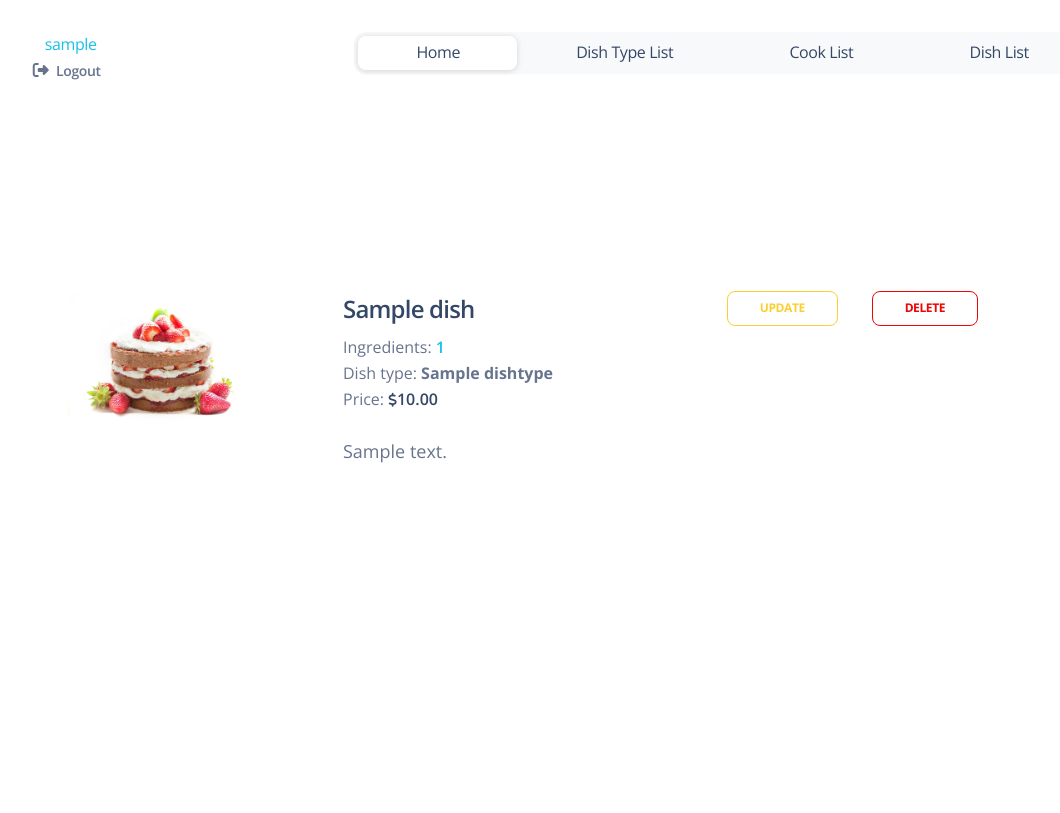
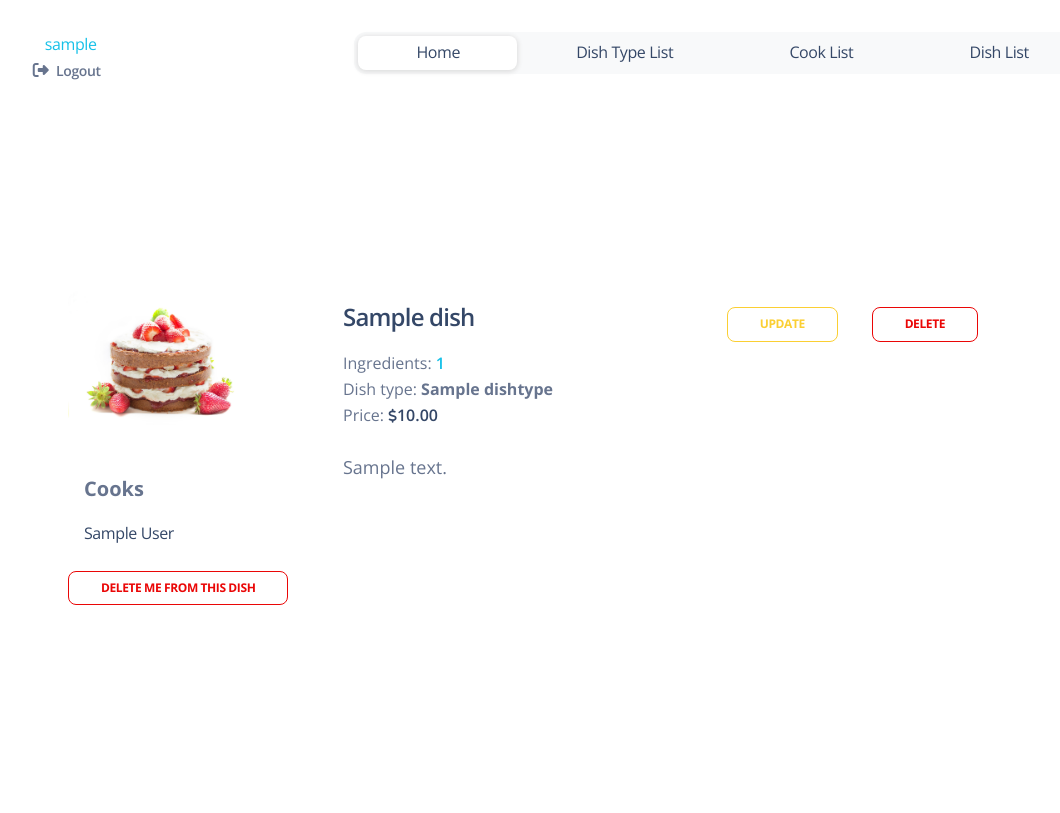
Before and after one commit to Anastasia-Su/restaurant-kitchen-service, a Django app: page /dishes/1/ in a window 1280 px wide. Shown: the whole page, without its empty margins (26-1086 px from the left). Before the commit the page ends 463 px from the top, so only its background shows below. Run offline with Django 4.2, Linux system fonts and the light colour scheme; a user stored in the database is signed in; tables that the repository leaves empty hold one stand-in row (values such as "Sample post"); some libraries are stand-ins or nearby versions.

Commit message:
add cooklist to dishdetail page, add ingredients checkboxes to form

```diff
--- a/kitchen/models.py
+++ b/kitchen/models.py
@@ -50,3 +50,6 @@ class Ingredient(models.Model):
 
     def __str__(self):
         return self.name
+
+    class Meta:
+        ordering = ["name"]
--- a/kitchen/urls.py
+++ b/kitchen/urls.py
@@ -16,8 +16,9 @@ from .views import (
     DishDeleteView,
     CookCreateView,
     CookUpdateView,
-    CookDeleteView, RememberMeLoginView, SignUpView,
-    # delete_cook,
+    CookDeleteView,
+    RememberMeLoginView,
+    SignUpView,
 )
 
 urlpatterns = [
@@ -67,7 +68,7 @@ urlpatterns = [
         CookDeleteView.as_view(),
         name="cook-delete",
     ),
-    # path('cook/<int:pk>/delete/ajax/', delete_cook, name='cook-delete'),
+
 ]
 
 app_name = "kitchen"
--- a/kitchen/views.py
+++ b/kitchen/views.py
@@ -5,6 +5,7 @@ from django.urls import reverse_lazy
 from django.views import generic
 from django.contrib.auth.mixins import LoginRequiredMixin
 from django.conf import settings
+from django.http import JsonResponse
 
 from django.contrib.auth.views import LoginView
 from django.views import View
@@ -179,26 +180,42 @@ class DishCreateView(LoginRequiredMixin, generic.CreateView):
 
     def form_valid(self, form):
         form.instance.created_by = self.request.user
+        self.object = form.save()
+
+        ingredients = self.request.POST.getlist('ingredients')
+        self.object.ingredients.set(ingredients)
+        cooks = self.request.POST.getlist('cooks')
+        self.object.cooks.set(cooks)
+
         return super().form_valid(form)
 
-    def get_context_data(self, **kwargs):
-        context = super().get_context_data(**kwargs)
-        return context
-
-    def get(self, request, *args, **kwargs):
-        # Additional logic for GET requests if needed
-        return super().get(request, *args, **kwargs)
-
-    def post(self, request, *args, **kwargs):
-        # Additional logic for POST requests if needed
-        return super().post(request, *args, **kwargs)
-
-
+    def get_success_url(self):
+        return reverse_lazy(
+            "kitchen:dish-detail", kwargs={"pk": self.object.id}
+        )
 
 
 class DishUpdateView(LoginRequiredMixin, generic.UpdateView):
     model = Dish
     form_class = DishForm
+
+    def get_form(self, form_class=None):
+        form = super().get_form(form_class)
+
+        form.fields['ingredients'].initial = self.object.ingredients.all()
+        form.fields['cooks'].initial = self.object.cooks.all()
+
+        return form
+
+    def form_valid(self, form):
+        self.object = form.save()
+
+        ingredients = self.request.POST.getlist('ingredients')
+        self.object.ingredients.set(ingredients)
+        cooks = self.request.POST.getlist('cooks')
+        self.object.cooks.set(cooks)
+
+        return super().form_valid(form)
 
     def get_success_url(self):
         return reverse_lazy("kitchen:dish-detail", kwargs={"pk": self.object.id})
@@ -240,6 +257,8 @@ class CookCreateView(generic.CreateView):
     form_class = CookCreationForm
 
 
+
+
 class CookUpdateView(LoginRequiredMixin, generic.UpdateView):
     model = Cook
     form_class = CookForm
--- a/templates/kitchen/dish_detail.html
+++ b/templates/kitchen/dish_detail.html
@@ -74,6 +74,43 @@
                   class="img border-radius-lg max-width-200 w-100 position-relative z-index-2"
                   src="{% static 'css/img/pixaby/cakes.jpg' %}"
                   alt="Cake om-nom-nom">
+
+
+
+              <div class="text-start fs-5 fw-bolder ps-3 mt-5 mb-2">
+                Cooks
+              </div>
+{#              {% if dish.cooks.all %}#}
+                <ul class="list-group list-group-flush">
+                  {% for cook in dish.cooks.all %}
+
+                      <li class="list-group-item">
+                        <a href="{{ cook.get_absolute_url }}">
+                          {% if cook.first_name and cook.last_name %}
+                            {{ cook.first_name }} {{ cook.last_name }}
+                            {% else %}
+                            {{ cook.username }}
+                          {% endif %}
+                        </a>
+                      </li>
+
+                  {% endfor %}
+                </ul>
+{#              {% endif %}#}
+              {% if dish in user.dishes.all %}
+                <a
+                    href="{% url 'kitchen:toggle-dish-assign' pk=dish.id %}"
+                    class="btn btn-sm btn-outline-danger text-nowrap mt-3 link-to-page">
+                  Delete me from this dish
+                </a>
+              {% else %}
+                <a
+                    href="{% url 'kitchen:toggle-dish-assign' pk=dish.id %}"
+                    class="btn btn-sm btn-outline-success text-nowrap mt-3 link-to-page">
+                  Assign me to this dish
+                </a>
+              {% endif %}
+
             </div>
             <div class="col-lg-7 col-md-7 z-index-2 position-relative px-md-2 px-sm-5 mt-sm-0 mt-4">
               <div class="d-flex justify-content-between align-items-center mb-2">
@@ -82,7 +119,7 @@
                   <a href="{% url 'kitchen:dish-update' pk=dish.id %}">
                     <button
                         type="button"
-                        class="btn btn-sm btn-outline-warning text-nowrap mb-0"
+                        class="btn btn-sm btn-outline-warning text-nowrap mb-0 mt-3"
                         style="margin-right: 30px;">
                       Update
                     </button>
@@ -90,7 +127,7 @@
                   <a href="#">
                     <button
                         type="button"
-                        class="btn btn-sm btn-outline-danger text-nowrap mb-0"
+                        class="btn btn-sm btn-outline-danger text-nowrap mb-0 mt-3"
                         id="openModalBtn">
                       Delete
                     </button>
@@ -142,10 +179,9 @@
                   {% for ingredient in dish.ingredients.all %}
                     <a
                         href="#"
-                        class="text-info icon-move-right"
+                        class="text-info icon-move-right fw-bolder fs-6"
                         style="margin-top: 5px; display: inline-block;">
                         {{ ingredient.name }}
-                        <i class="fas fa-arrow-right text-sm ms-1"></i>
                     </a>
                     <br />
                   {% endfor %}
```
Also changed, not shown: kitchen/forms.py (+8 -22 lines), static/css/js/load_more_ingred.js (added, +30 -0 lines), templates/kitchen/dish_form.html (+11 -11 lines).
